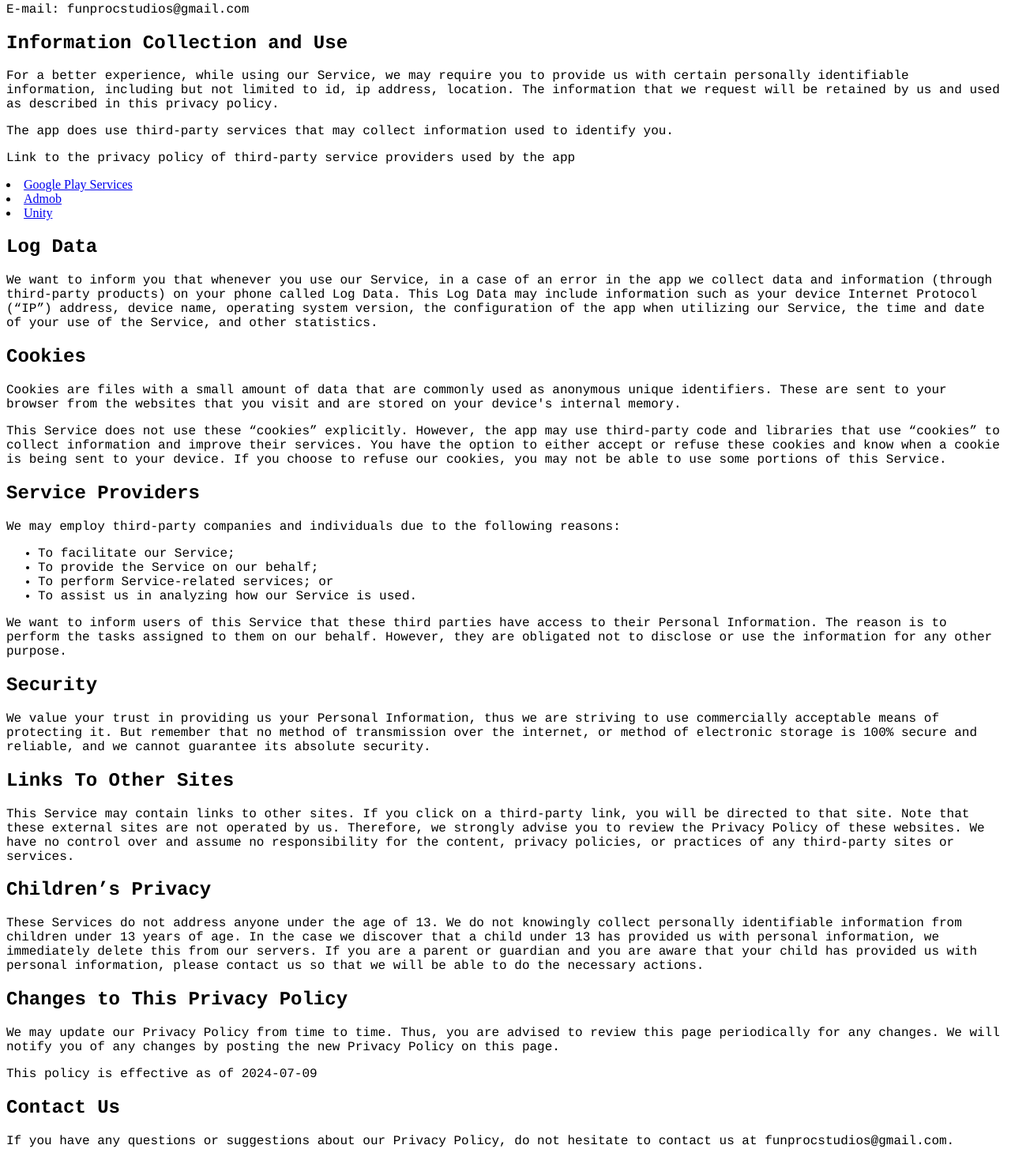
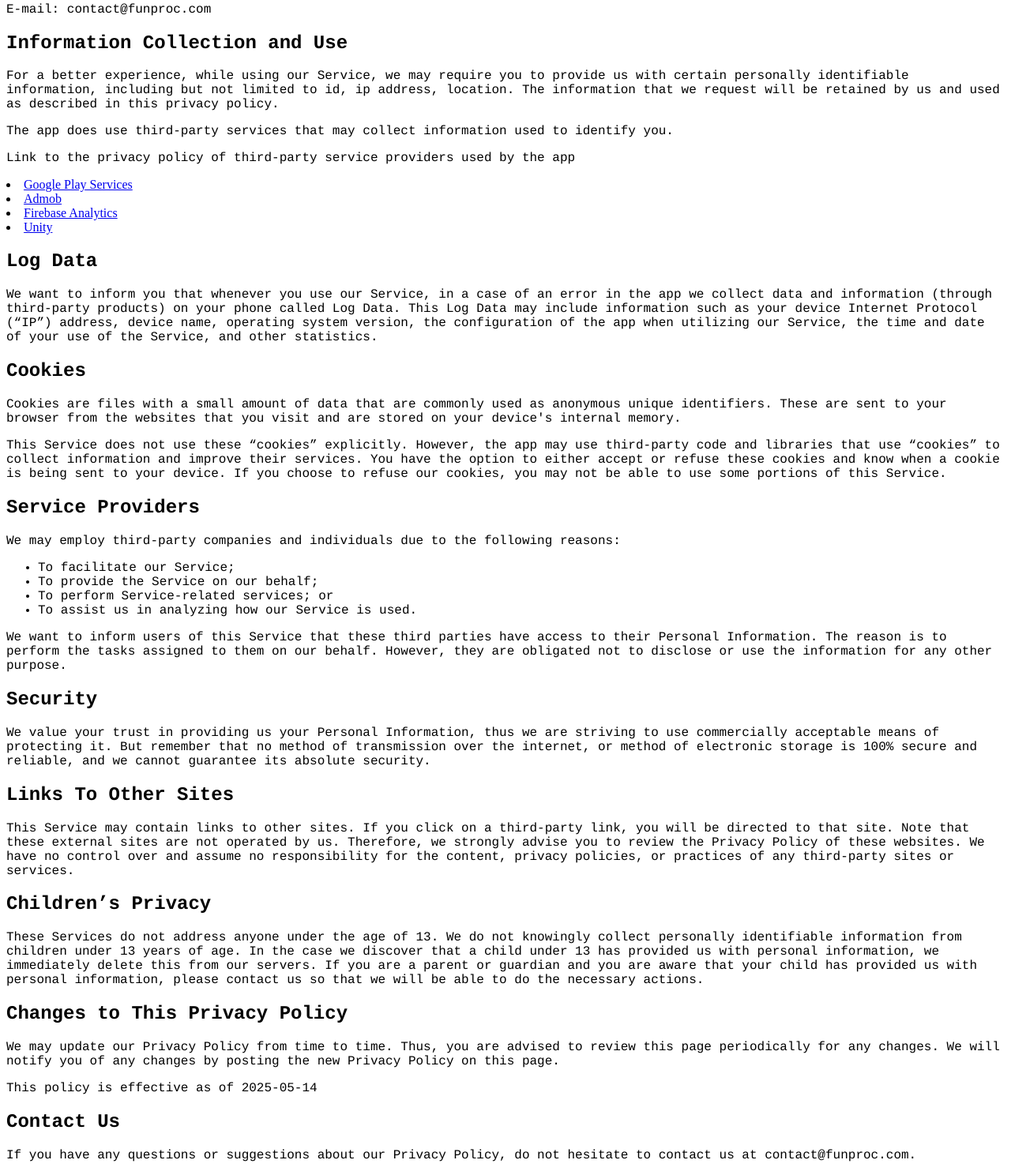
Before and after one commit to FunProc/FunProc.github.io, a plain HTML site: page privacy.html in a window 1280 px wide. Shown: the part 361-1849 px from the top of the page at 79% size. Drawn offline with Linux system fonts and the light colour scheme.

Commit message:
Privacy Policy and app-ads update
FixMyPond First Release Update

```diff
--- a/privacy.html
+++ b/privacy.html
@@ -18,7 +18,7 @@ The terms used in this Privacy Policy have the same meanings as in our Terms and
 
 <p style="font-family:courier;">Controller in the sense of the General Data Protection Regulation (GDPR) and other data protection or data privacy laws in the Member States of the European Union or the European Economic Area and other guidelines with a data protection nature regarding the Services is: Funproc Yazılım Ticaret A.Ş.</p>
 <p style="font-family:courier;">Konutkent Mah. 3028.Cad. No:6/100 Çankaya/ANKARA, Türkiye</p>
-<p style="font-family:courier;">E-mail: funprocstudios@gmail.com</p>
+<p style="font-family:courier;">E-mail: contact@funproc.com</p>
 
 <h2 style="font-family:courier;">Information Collection and Use</h2>
 
@@ -29,6 +29,7 @@ The terms used in this Privacy Policy have the same meanings as in our Terms and
 <p style="font-family:courier;">Link to the privacy policy of third-party service providers used by the app</p>
  <li><a href="https://www.google.com/policies/privacy/" target="_blank">Google Play Services</a>  </li>
  <li><a href="https://support.google.com/admob/answer/6128543?hl=en" target="_blank">Admob</a> </li>
+ <li><a href="https://firebase.google.com/support/privacy" target="_blank">Firebase Analytics</a> </li>
  <li><a href="https://unity3d.com/legal/privacy-policy" target="_blank">Unity</a> </li>
 
 <h2 style="font-family:courier;">Log Data</h2>
@@ -65,9 +66,9 @@ The terms used in this Privacy Policy have the same meanings as in our Terms and
 <h2 style="font-family:courier;">Changes to This Privacy Policy</h2>
 <p style="font-family:courier;">We may update our Privacy Policy from time to time. Thus, you are advised to review this page periodically for any changes. We will notify you of any changes by posting the new Privacy Policy on this page.</p>
 
-<p style="font-family:courier;">This policy is effective as of 2024-07-09</p>
+<p style="font-family:courier;">This policy is effective as of 2025-05-14</p>
 
 <h2 style="font-family:courier;">Contact Us</h2>
-<p style="font-family:courier;">If you have any questions or suggestions about our Privacy Policy, do not hesitate to contact us at funprocstudios@gmail.com.</p>
+<p style="font-family:courier;">If you have any questions or suggestions about our Privacy Policy, do not hesitate to contact us at contact@funproc.com.</p>
 </body>
 </html>
```
Also changed, not shown: app-ads.txt.
